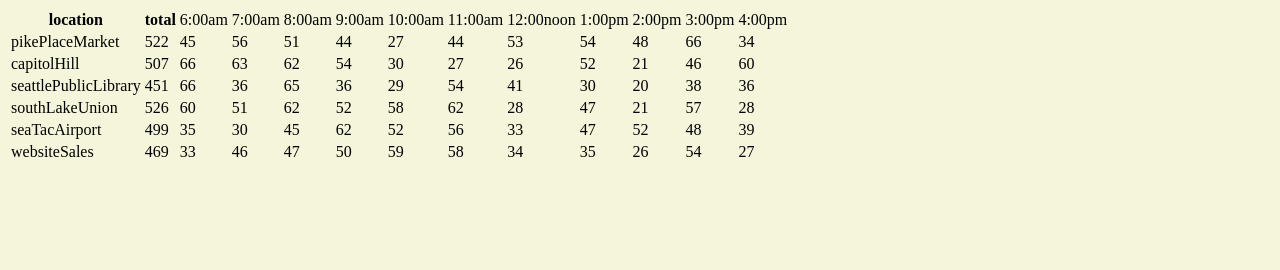
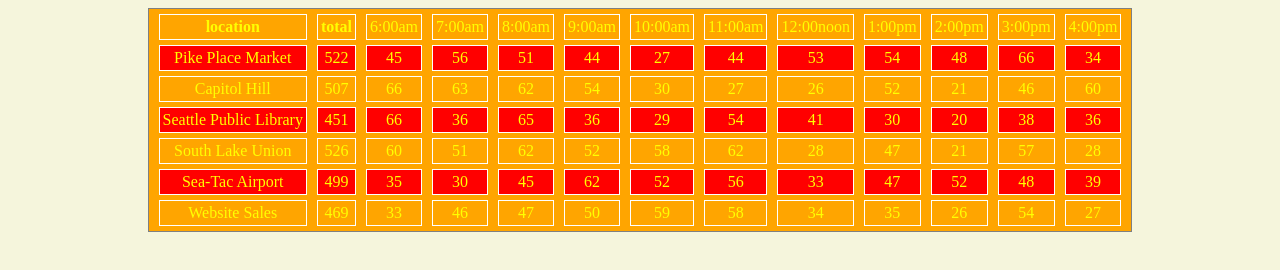
Before and after one commit to Rubiksron/campfire-coffee, a plain HTML site: page index.html in a window 1280 px wide. Drawn offline with Linux system fonts and the light colour scheme.

Commit message:
colored the table

```diff
--- a/css/style.css
+++ b/css/style.css
@@ -1,3 +1,20 @@
 body {
   background-color: beige;
 }
+table {
+    border-collapse: separate;
+    border-spacing: 10px 5px;
+    border: 1px solid grey;
+    color: yellow;
+    margin: auto;
+    background-color: orange;
+}
+ th, td {
+   border: 1px solid white;
+   text-align: center;
+   padding: 3px;
+}
+
+tr:nth-child(even) {
+    background-color: red;
+}
--- a/js/app.js
+++ b/js/app.js
@@ -62,9 +62,9 @@
 }
 renderHeaderRow();
 
-var pikePlaceMarket = new CoffeeShop(14, 55, 1.2, 'pikePlaceMarket');
-var capitolHill = new CoffeeShop(14, 55, 1.2, 'capitolHill');
-var seattlePublicLibrary = new CoffeeShop(14, 55, 1.2, 'seattlePublicLibrary');
-var southLakeUnion = new CoffeeShop(14, 55, 1.2, 'southLakeUnion');
-var seaTacAirport = new CoffeeShop(14, 55, 1.2, 'seaTacAirport');
-var websiteSales = new CoffeeShop(14, 55, 1.2, 'websiteSales');
+var pikePlaceMarket = new CoffeeShop(14, 55, 1.2, 'Pike Place Market');
+var capitolHill = new CoffeeShop(14, 55, 1.2, 'Capitol Hill');
+var seattlePublicLibrary = new CoffeeShop(14, 55, 1.2, 'Seattle Public Library');
+var southLakeUnion = new CoffeeShop(14, 55, 1.2, 'South Lake Union');
+var seaTacAirport = new CoffeeShop(14, 55, 1.2, 'Sea-Tac Airport');
+var websiteSales = new CoffeeShop(14, 55, 1.2, 'Website Sales');
```
